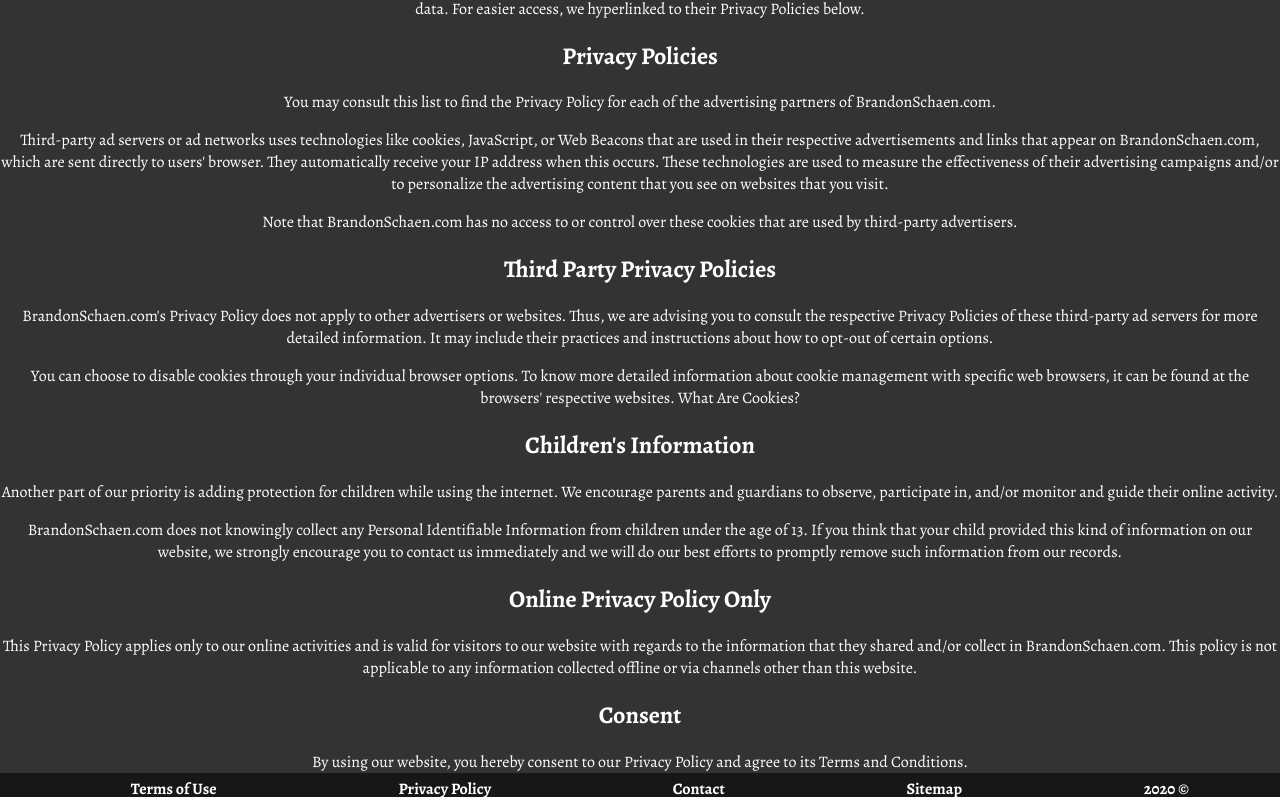
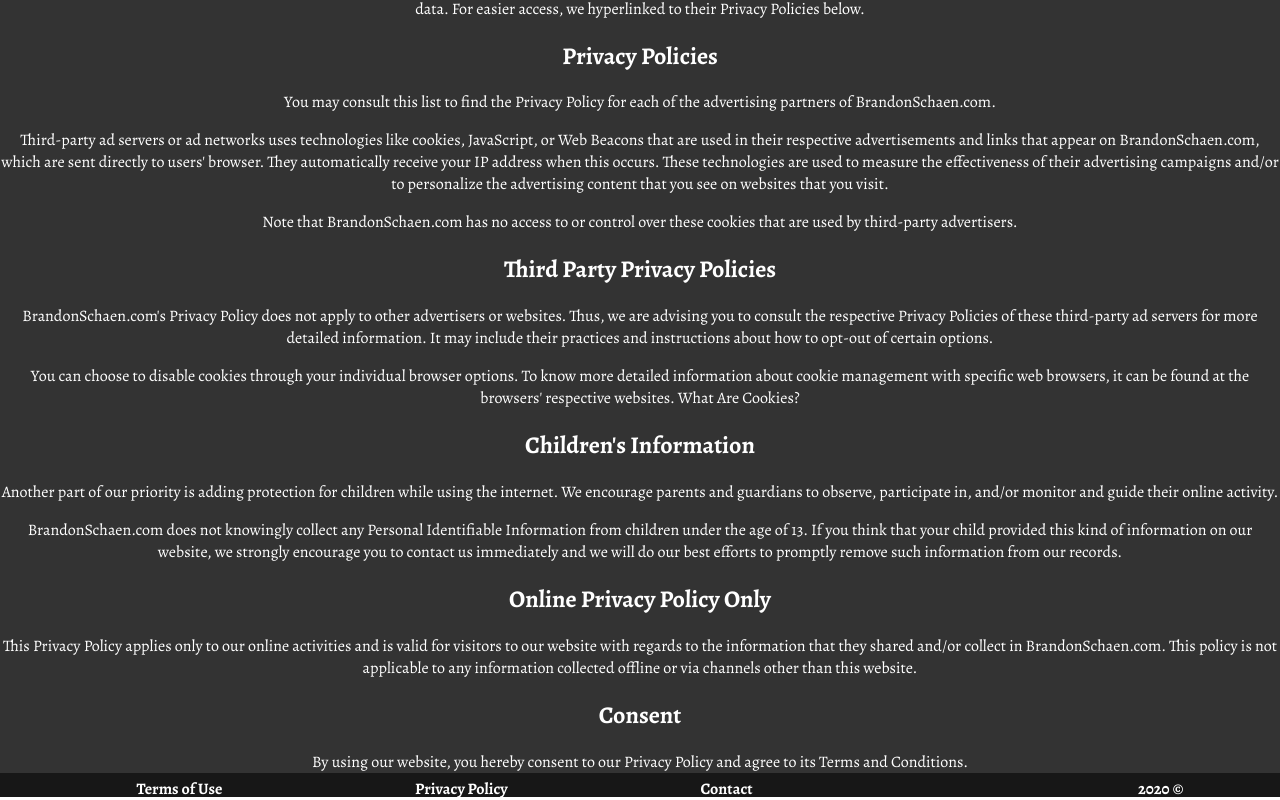
Before and after one commit to SonniSonni/Brandon-Portfolio, a React (Create React App) app in the folder client/: page /privacy in a window 1280 px wide. Shown: the part 679-1479 px from the top of the page. Built offline with nearby package versions, Linux system fonts and the light colour scheme.

Commit message:
Removed sitemap text from footer

```diff
--- a/client/src/App.js
+++ b/client/src/App.js
@@ -9,6 +9,7 @@
 import ContactPage from './Components/ContactPage/ContactPage';
 import TermsPage from './Components/TermsPage/TermsPage';
 import PrivacyPage from './Components/PrivacyPage/PrivacyPage';
+
 
 function App() {
   return (
--- a/client/src/Components/Footer/Footer.js
+++ b/client/src/Components/Footer/Footer.js
@@ -8,7 +8,7 @@
       <li><NavLink exact to="/terms" className="footer-link" activeClassName="active"><h4>Terms of Use</h4></NavLink></li>
       <li><NavLink exact to="/privacy" className="footer-link" activeClassName="active"><h4>Privacy Policy</h4></NavLink></li>
       <li><NavLink exact to="/contact" className="footer-link" activeClassName="active"><h4>Contact</h4></NavLink></li>
-      <li><h4>Sitemap</h4></li>
+      <li><NavLink exact to="/sitemap" className="footer-link"><h4></h4></NavLink></li>
       <li><h4>2020 ©</h4></li>
     </ul>
   </div>
```
